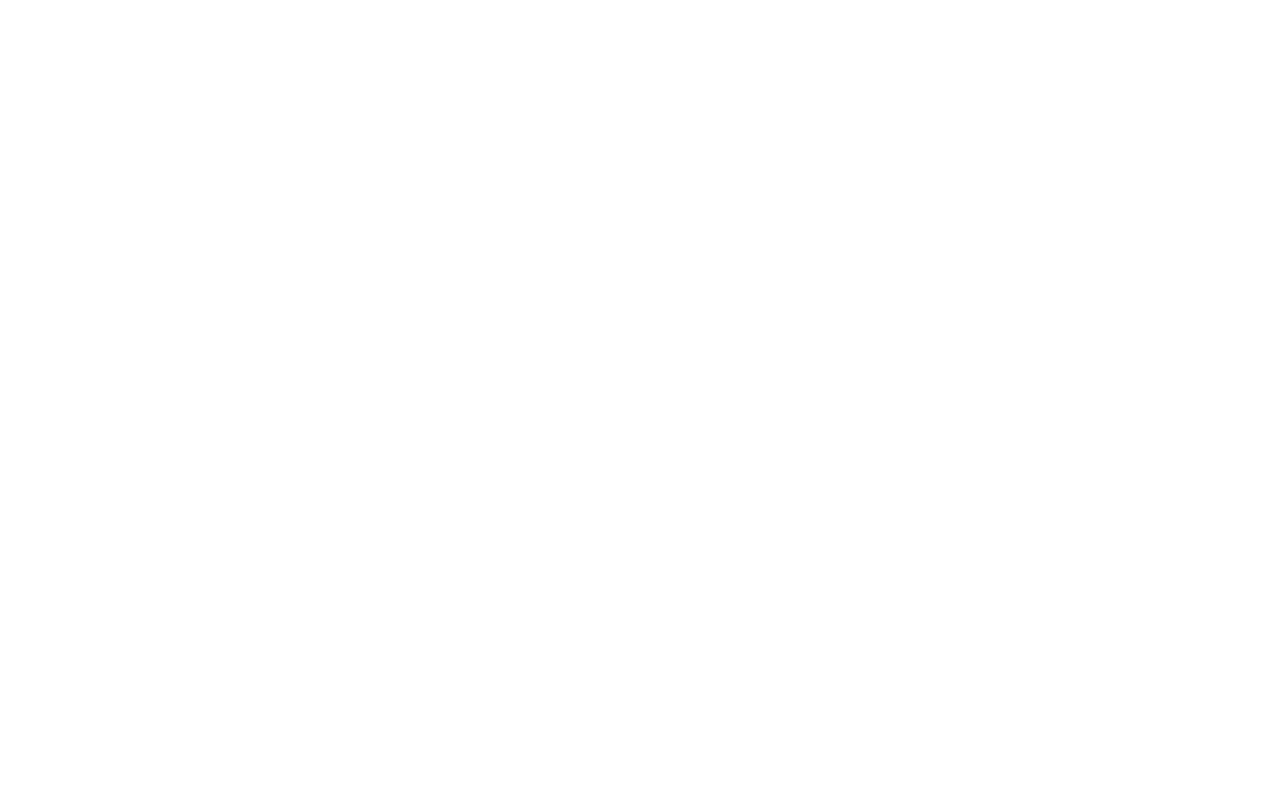
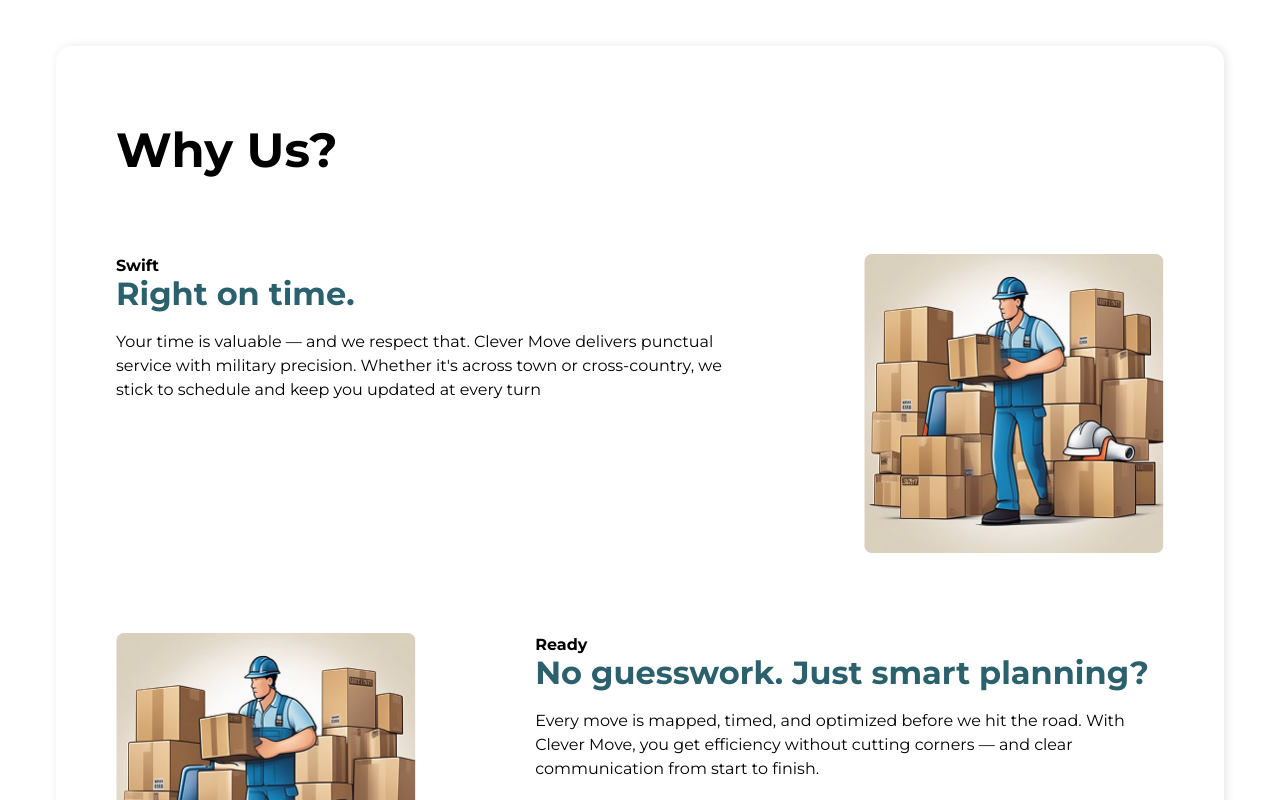
Before and after one commit to mpagon25/clever-move-next, a Next.js app: page / in a window 1280 px wide. Shown: the part 1580-2380 px from the top of the page. Before the commit the page ends 1626 px from the top, so only its background shows below. Built offline with nearby package versions, Linux system fonts and the light colour scheme.

Commit message:
Add why-us section to landing page

```diff
--- /dev/null
+++ b/app/data/why-us-data.json
@@ -0,0 +1,30 @@
+[
+  {
+    "title": "Right on time.",
+    "subTitle": "Swift",
+    "text": "Your time is valuable — and we respect that. Clever Move delivers punctual service with military precision. Whether it's across town or cross-country, we stick to schedule and keep you updated at every turn",
+    "imageSrc": "/WhyUsImage01.png",
+    "alt": "Why us 1"
+  },
+  {
+    "title": "No guesswork. Just smart planning?",
+    "subTitle": "Ready",
+    "text": "Every move is mapped, timed, and optimized before we hit the road. With Clever Move, you get efficiency without cutting corners — and clear communication from start to finish.",
+    "imageSrc": "/WhyUsImage01.png",
+    "alt": "Why us 2"
+  },
+  {
+    "title": "Trusted by clients. Backed by results.",
+    "subTitle": "Proven",
+    "text": "We've built our reputation one flawless move at a time. From first box to final placement, our team delivers dependable results — and it shows in our reviews, referrals, and repeat customers.",
+    "imageSrc": "/WhyUsImage01.png",
+    "alt": "Why us 3"
+  },
+  {
+    "title": "Moved with care. Protected with pride.",
+    "subTitle": "Secure",
+    "text": "Your belongings aren't just “stuff” — they're part of your life. That's why we use expert packing, careful handling, and proven safety methods to make sure everything arrives just as it left.",
+    "imageSrc": "/WhyUsImage01.png",
+    "alt": "Why us 4"
+  }
+]
--- a/app/page.tsx
+++ b/app/page.tsx
@@ -3,12 +3,15 @@
 import { JSX } from "react";
 import HeroSection from "./ui/hero-section/hero-section";
 import DiscoverySection from "./ui/discovery-section/discovery-section";
+import WhyUsSection from "./ui/why-us-section/why-us-section";
+import whyUsData from "./data/why-us-data.json";
 
 export default function Home(): JSX.Element {
   return (
     <div className="">
       <HeroSection />
       <DiscoverySection />
+      <WhyUsSection dataList={whyUsData} />
     </div>
   );
 }
--- /dev/null
+++ b/app/ui/why-us-item/why-us-reason-item.tsx
@@ -0,0 +1,38 @@
+import React from "react";
+import Image from "next/image";
+import { WhyUsItem } from "@/types/why-us";
+
+type WhyUsReasonItemProps = {
+  descFirst?: boolean;
+  lastItem?: boolean;
+} & WhyUsItem;
+
+export default function WhyUsReasonItem({
+  title,
+  subTitle,
+  text,
+  imageSrc,
+  alt,
+  descFirst = true,
+  lastItem = false,
+}: WhyUsReasonItemProps): React.JSX.Element {
+  const itemDescription = () => (
+    <div className="flex-3">
+      <h6 className="font-bold">{subTitle}</h6>
+      <h3 className="text-[32px] font-bold text-[#2B616C] mb-5 leading-8">
+        {title}
+      </h3>
+      <p>{text}</p>
+    </div>
+  );
+
+  return (
+    <article className={`flex row ${!lastItem ? "mb-20" : ""}`}>
+      {descFirst && itemDescription()}
+      <div className={`flex flex-2 ${descFirst ? "justify-end " : ""}`}>
+        <Image src={imageSrc} alt={alt} width={300} height={300} />
+      </div>
+      {!descFirst && itemDescription()}
+    </article>
+  );
+}
--- /dev/null
+++ b/app/ui/why-us-section/why-us-section.tsx
@@ -0,0 +1,28 @@
+import React from "react";
+import SectionCard from "../section-card/section-card";
+import { WhyUsItem } from "@/types/why-us";
+import WhyUsReasonItem from "../why-us-item/why-us-reason-item";
+
+type WhyUsSectionProps = {
+  dataList: WhyUsItem[];
+};
+export default function WhyUsSection({
+  dataList,
+}: WhyUsSectionProps): React.JSX.Element {
+  return (
+    <div className="mb-40">
+      <SectionCard>
+        <h2 className="text-5xl font-bold mb-20">Why Us?</h2>
+        {dataList.map((reasonItem, index) => (
+          <>
+            <WhyUsReasonItem
+              {...reasonItem}
+              descFirst={index % 2 === 0}
+              lastItem={dataList.length - 1 === index}
+            />
+          </>
+        ))}
+      </SectionCard>
+    </div>
+  );
+}
--- /dev/null
+++ b/types/why-us.ts
@@ -0,0 +1,7 @@
+export type WhyUsItem = {
+  title: string;
+  subTitle: string;
+  text: string;
+  imageSrc: string;
+  alt: string;
+};
```
Also changed, not shown: public/WhyUsImage01.png (added).
